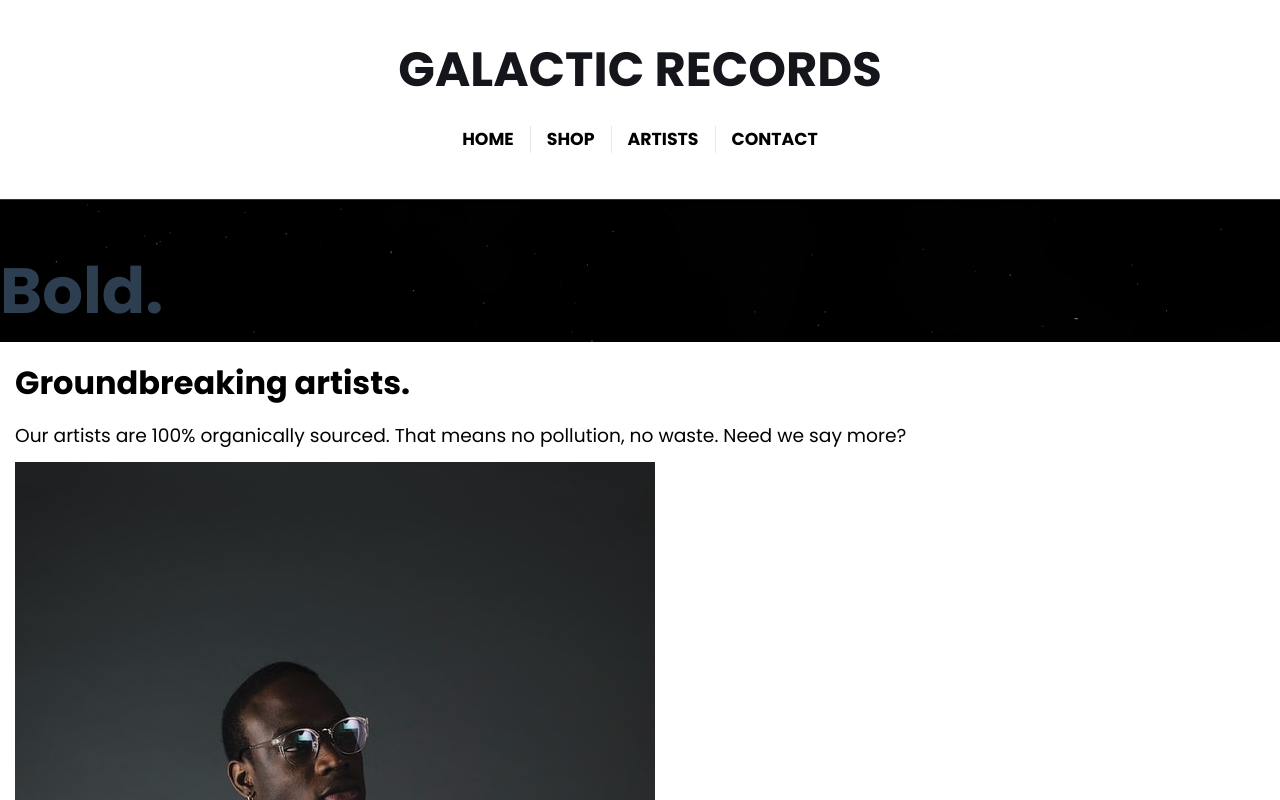
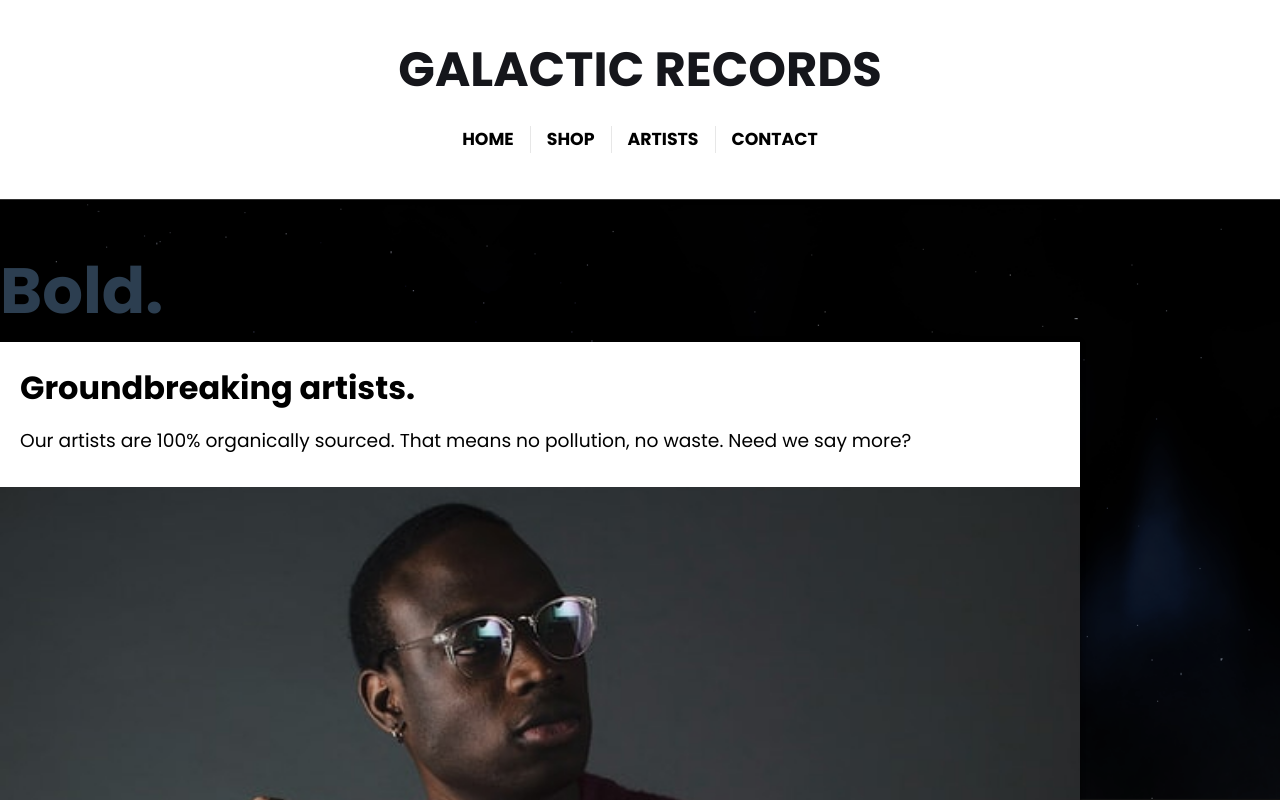
Before and after one commit to jmdatkin/shopify-clone, a Vue app: page / in a window 1280 px wide. Built offline with nearby package versions, Linux system fonts and the light colour scheme.

Commit message:
Changed some more stuff

```diff
--- a/src/components/LoadingIcon.vue
+++ b/src/components/LoadingIcon.vue
@@ -2,8 +2,15 @@
 </script>
 
 <template>
-    <div class="loading-icon">
-        </div>
+    <svg class="svg">
+        <clipPath id="circle" clipPathUnits="objectBoundingBox">
+            <path
+                d="M0.5,0 C0.776,0,1,0.224,1,0.5 C1,0.603,0.969,0.7,0.915,0.779 C0.897,0.767,0.876,0.76,0.853,0.76 C0.794,0.76,0.747,0.808,0.747,0.867 C0.747,0.888,0.753,0.908,0.764,0.925 C0.687,0.972,0.597,1,0.5,1 C0.224,1,0,0.776,0,0.5 C0,0.224,0.224,0,0.5,0"
+            />
+        </clipPath>
+    </svg>
+
+    <div class="loading-icon"></div>
 </template>
 
 <style scoped>
@@ -12,22 +19,24 @@
     height: 75px;
     border-radius: 50%;
     border: solid 7px #e1e1e1;
+    border-top: solid 7px #636363;
     margin: 0 auto;
     animation: icon-rotate 1s infinite linear;
 }
 
-    .loading-icon:after {
-        content: '';
-        height: 50px;
+/* .loading-icon:after {
+    content: "";
+    height: 10px;
     width: 15px;
     left: calc(50% - 7.5px);
     display: block;
     background-color: white;
-        /* border: solid 1px red; */
+    /* border: solid 1px red;
     position: relative;
-        bottom: 25px;
-        /* transform:rotateX(10deg) perspective(100px); */
-    }
+
+    bottom: 10px;
+    /* transform:rotateX(10deg) perspective(100px);
+} */
 
 @keyframes icon-rotate {
     from {
--- a/src/components/Product.vue
+++ b/src/components/Product.vue
@@ -65,7 +65,7 @@ let clickHandler = () => {
     color: black;
     border: solid 2px rgb(76, 78, 82);
     box-shadow: 0 0 2px rgba(1, 1, 1, 0.3);
-    margin: 0 15px 15px 15px;
+    margin: 5px;
     cursor: pointer;
     box-sizing: border-box;
 }
--- a/src/components/ProductList.vue
+++ b/src/components/ProductList.vue
@@ -33,10 +33,9 @@ let clickHandler = function (id) {
     width: 100%;
     height: auto;
     display: flex;
-    justify-content: space-between;
+    /* justify-content: space-between; */
     flex-direction: row;
     flex-wrap: wrap;
-    justify-content: flex-start;
 }
 
 .fade-enter-active,
--- a/src/components/ProductQuickView.vue
+++ b/src/components/ProductQuickView.vue
@@ -32,8 +32,8 @@ console.log(props.data);
 }
 
 .quick-view {
-    width: 800px;
-    height: 600px;
+    width: 1200px;
+    height: 720px;
     background-color: #fff;
     border: solid 3px black;
     margin: 0 auto;
@@ -48,14 +48,15 @@ console.log(props.data);
     height: 100%;
     position: absolute;
     z-index: 998;
-    background-color: rgba(255, 255, 255, 0.7);
+    /* background-color: rgba(255, 255, 255, 0.7); */
+    background-color: rgba(0, 0, 0, 0.7);
 }
 
 .quick-view .card-header {
     flex-basis: 75px;
     font-weight: 500;
     flex-grow: 0;
-    border-bottom:solid 2px black;
+    /* border-bottom:solid 2px black; */
 }
 
 .quick-view .card-body {
--- a/src/views/HomeView.vue
+++ b/src/views/HomeView.vue
@@ -7,12 +7,13 @@
       <div class="card-wrapper">
         <h1>Bold.</h1>
         <div class="card">
-          <h2>Groundbreaking artists.</h2>
-          <p>Our artists are 100% organically sourced. That means no pollution, no waste. Need we say more?</p>
           <div class="card-content">
-
+            <h2>Groundbreaking artists.</h2>
+            <p>Our artists are 100% organically sourced. That means no pollution, no waste. Need we say more?</p>
           </div>
-          <img src="/src/assets/home_1.png">
+          <div class="card-footer"></div>
+          <div class="card-image"></div>
+          <img src="/src/assets/home_1.jpg" />
         </div>
       </div>
       <div class="filler"></div>
@@ -21,7 +22,13 @@
       <div class="filler"></div>
       <div class="card-wrapper">
         <h1>Cutting-edge.</h1>
-        <div class="card">Content</div>
+        <div class="card">
+          <div class="card-content">
+            <h2>High quality tech and high-fidelity sound.</h2>
+            <p>Each of our three studios is equipped with state-of-the-art recording equipment.</p>
+          </div>
+          <img src="/src/assets/home_2.jpg" />
+        </div>
       </div>
     </div>
     <FrontPage />
@@ -45,6 +52,13 @@ p {
 
 img {
   margin: 0 auto;
+  height: 500px;
+  width: 100%;
+  object-fit: cover;
+  object-position: 10% 15%;
+  pointer-events: none;
+  /* width: 640px; */
+  /* align-self: center;; */
   /* clip-path: circle(360px at center); */
   /* clip-path: inset(20px,20px,20px,20px); */
 }
@@ -59,10 +73,20 @@ img {
 .card {
   /* height: 450px; */
   min-height: 450px;
-  padding: 15px;
   background-color: #fff;
-  box-shadow: 0 0 4px rgba(0, 0, 0, 0, 0.8);
+  box-shadow: 0 0 4px rgba(0, 0, 0, 0.8);
   color: #000;
+  display: flex;
+  flex-direction: column;
+  justify-content: space-between;
+}
+
+.card-content {
+  padding: 20px;
+}
+
+.card-footer {
+  height: fit-content;
 }
 
 .card-wrapper {
@@ -72,6 +96,6 @@ img {
 
 .filler {
   flex-grow: 0;
-  flex-basis: 400px;
+  flex-basis: 200px;
 }
 </style>
--- a/src/views/ShopView.vue
+++ b/src/views/ShopView.vue
@@ -12,12 +12,12 @@ const quickViewing = ref(null);
 
 const openQuickView = function (id) {
     console.log(data.value);
-    let newValue = data.value.filter(x=> {return x.id===id})[0];  //Bad, change later
+    let newValue = data.value.filter(x => { return x.id === id })[0];  //Bad, change later
     console.log(newValue);
     quickViewing.value = newValue;
 };
 
-const closeQuickView = function() {
+const closeQuickView = function () {
     quickViewing.value = null;
 }
 
@@ -43,9 +43,13 @@ fetchData()
 
 <template>
     <main>
-        <ProductQuickView v-if="quickViewing !== null" :data="quickViewing.value"
-        @close-quick-view="closeQuickView"
-         />
+        <Transition name="quickview-fade">
+            <ProductQuickView
+                v-if="quickViewing !== null"
+                :data="quickViewing.value"
+                @close-quick-view="closeQuickView"
+            />
+        </Transition>
         <div class="panel-wrapper">
             <div class="left-sidebar">Categories</div>
             <div class="product-wrapper">
@@ -85,4 +89,14 @@ fetchData()
 .product-wrapper {
     flex-grow: 1;
 }
+
+.quickview-fade-enter-active,
+.quickview-fade-leave-active {
+    transition: opacity 0.1s ease;
+}
+
+.quickview-fade-enter-from,
+.quickview-fade-leave-to {
+    opacity: 0;
+}
 </style>
```
Also changed, not shown: src/assets/home_1.jpg (added), src/assets/home_2.jpg (added). Lines whose indentation alone changed are shown as unchanged.
